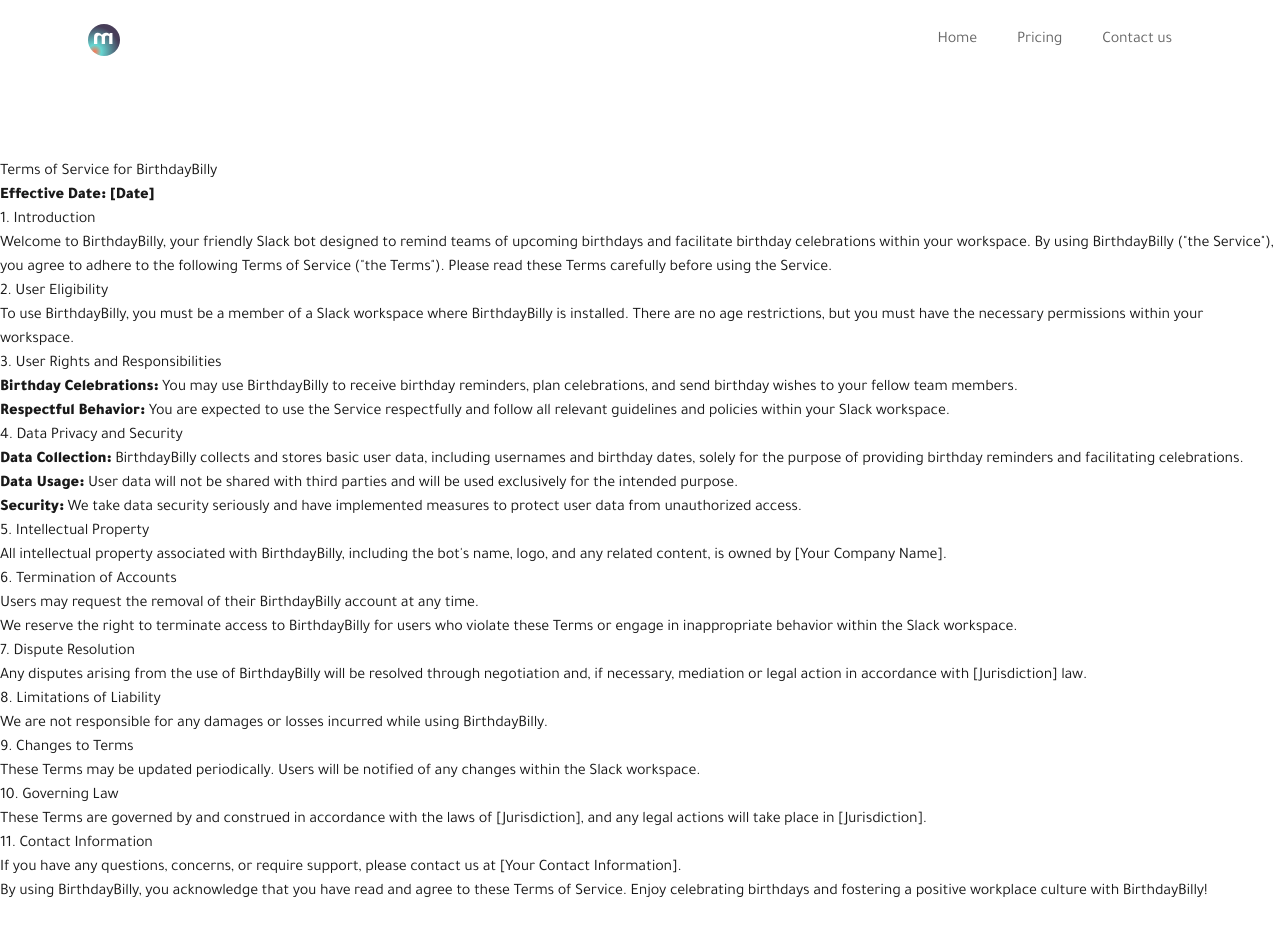
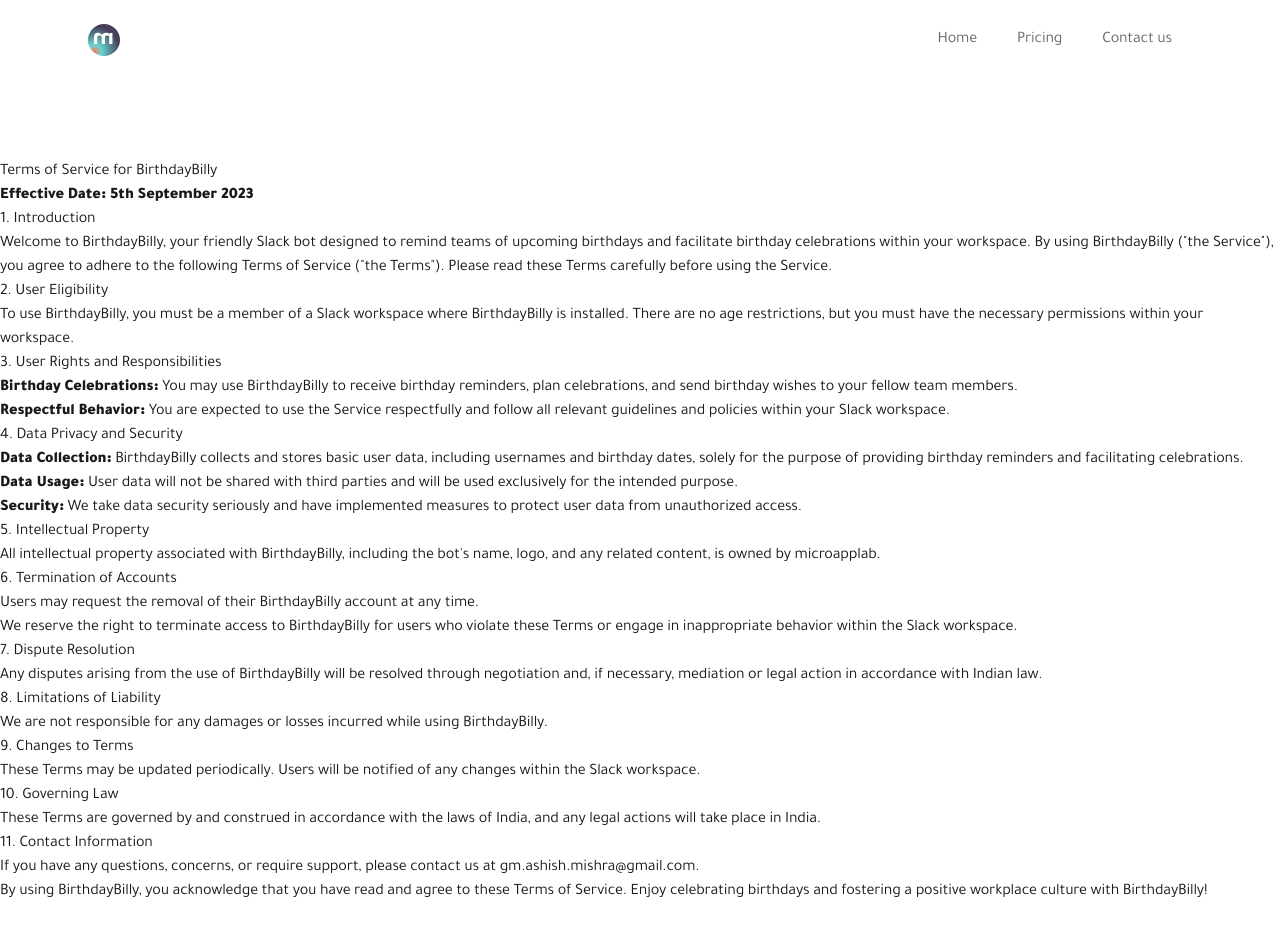
Before and after one commit to Mr-Ashish/microapplab, a Next.js app in the folder marketing-website/: page /terms in a window 1280 px wide. Shown: the top 952 px of the page. Built offline with nearby package versions, Linux system fonts and the light colour scheme.

Commit message:
fix(policypages): added privacy policy as well as terms of use

```diff
--- a/marketing-website/app/(default)/terms/page.tsx
+++ b/marketing-website/app/(default)/terms/page.tsx
@@ -8,7 +8,7 @@ const Terms: React.FC<any> = () => {
         Terms of Service for BirthdayBilly
       </h1>
       <p>
-        <strong>Effective Date: [Date]</strong>
+        <strong>Effective Date: 5th September 2023</strong>
       </p>
       <h2 id="1-introduction">1. Introduction</h2>
       <p>
@@ -71,8 +71,8 @@ const Terms: React.FC<any> = () => {
       <ul>
         <li>
           All intellectual property associated with BirthdayBilly, including the
-          bot&#39;s name, logo, and any related content, is owned by [Your
-          Company Name].
+          bot&#39;s name, logo, and any related content, is owned by
+          microapplab.
         </li>
       </ul>
       <h2 id="6-termination-of-accounts">6. Termination of Accounts</h2>
@@ -96,7 +96,7 @@ const Terms: React.FC<any> = () => {
         <li>
           Any disputes arising from the use of BirthdayBilly will be resolved
           through negotiation and, if necessary, mediation or legal action in
-          accordance with [Jurisdiction] law.
+          accordance with Indian law.
         </li>
       </ul>
       <h2 id="8-limitations-of-liability">8. Limitations of Liability</h2>
@@ -117,14 +117,13 @@ const Terms: React.FC<any> = () => {
       <ul>
         <li>
           These Terms are governed by and construed in accordance with the laws
-          of [Jurisdiction], and any legal actions will take place in
-          [Jurisdiction].
+          of India, and any legal actions will take place in India.
         </li>
       </ul>
       <h2 id="11-contact-information">11. Contact Information</h2>
       <p>
         If you have any questions, concerns, or require support, please contact
-        us at [Your Contact Information].
+        us at gm.ashish.mishra@gmail.com.
       </p>
       <p>
         By using BirthdayBilly, you acknowledge that you have read and agree to
--- a/marketing-website/components/ui/footer.tsx
+++ b/marketing-website/components/ui/footer.tsx
@@ -22,7 +22,7 @@ export default function Footer() {
             </div>
             <div className="text-sm text-gray-600">
               <a
-                href="#0"
+                href="/terms"
                 className="text-gray-600 hover:text-gray-900 hover:underline transition duration-150 ease-in-out"
               >
                 Terms
```
